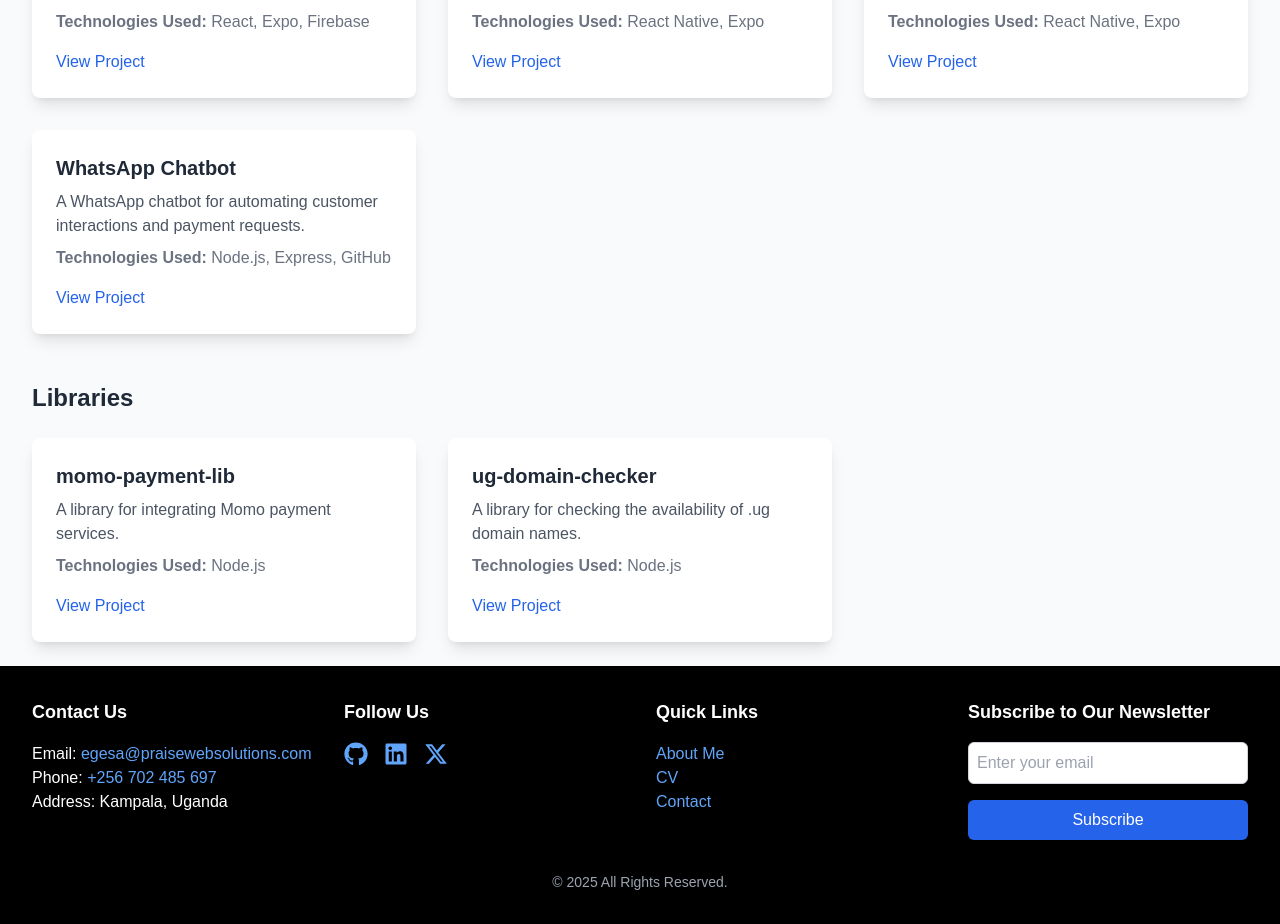
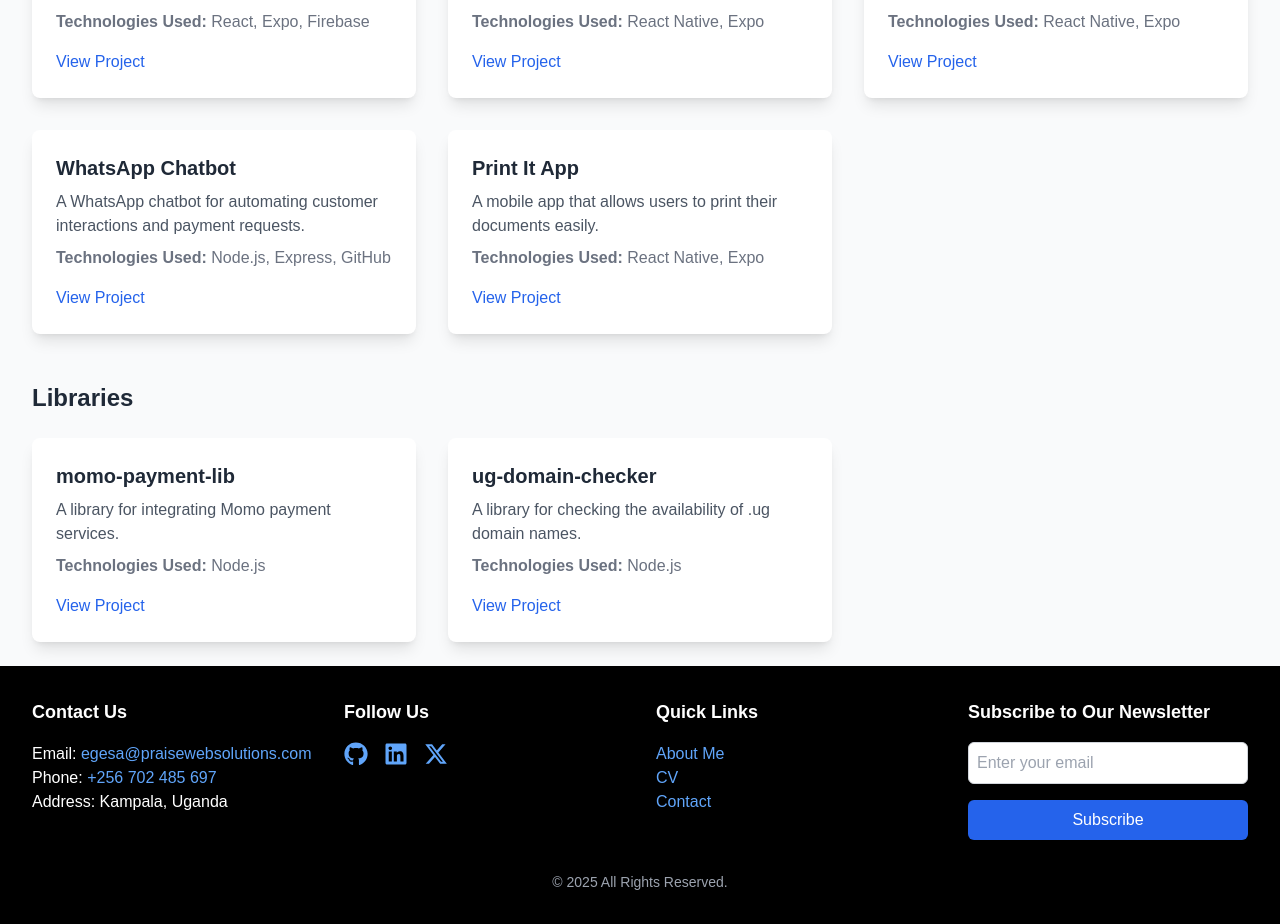
Before and after one commit to egesamichael/myportfolio, a Next.js app: page / in a window 1280 px wide. Shown: the part 1743-2667 px from the top of the page. Built offline with nearby package versions, Linux system fonts and the light colour scheme.

Commit message:
updated the UI

```diff
--- a/src/components/projects.tsx
+++ b/src/components/projects.tsx
@@ -30,6 +30,13 @@ const projects = [
     category: "App",
     technologies: ["Node.js", "Express", "GitHub"],
     link: "https://github.com/yourusername/whatsapp-chatbot",
+  },
+  {
+    title: "Print It App",
+    description: "A mobile app that allows users to print their documents easily.",
+    category: "App",
+    technologies: ["React Native", "Expo"],
+    link: "#",
   },
   {
     title: "momo-payment-lib",
```
